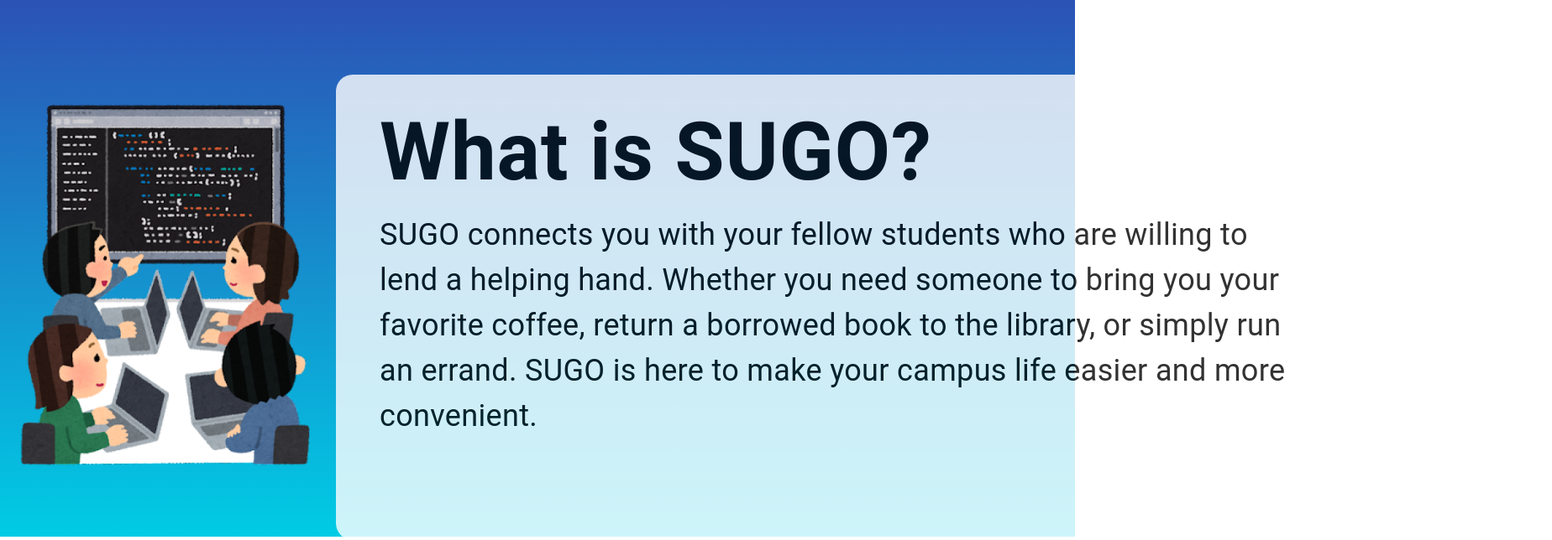
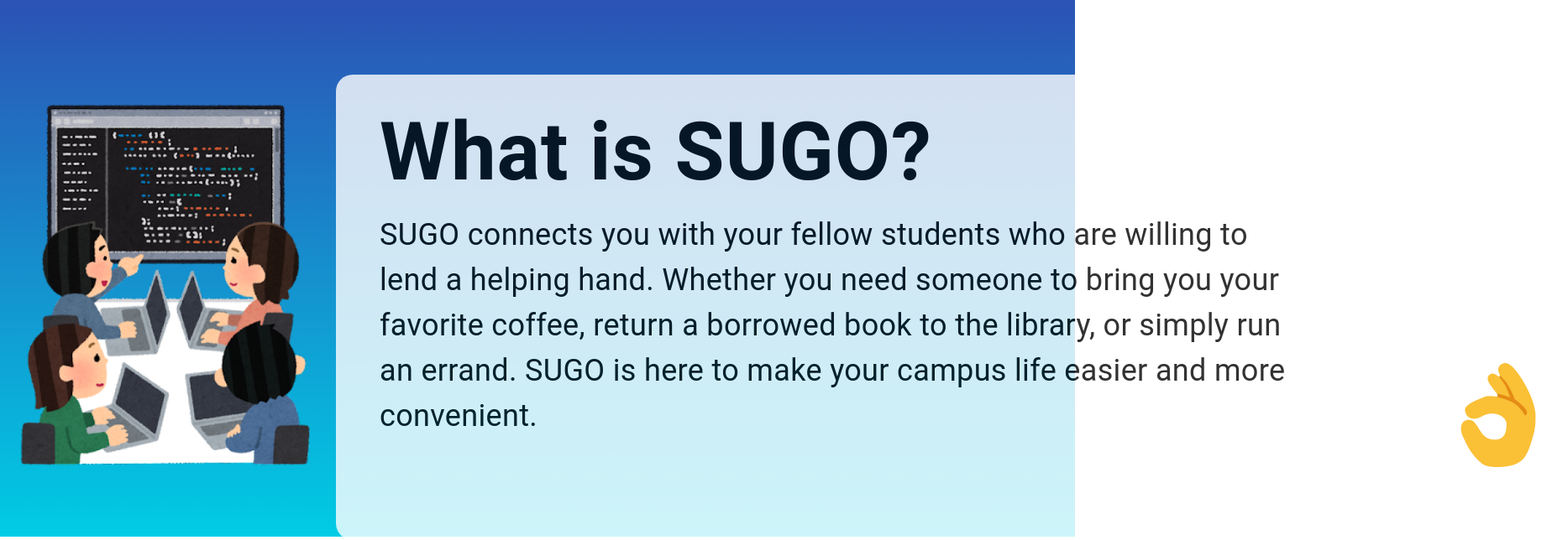
Before and after one commit to rosnuker/Sugo-Frontend, a React (Vite) app: page /about in a window 1280 px wide. Shown: the part 169-813 px from the top of the page at 84% size, 1848 px wide, since content can reach past the window. Built offline with nearby package versions, Linux system fonts and the light colour scheme.

Commit message:
Update About.jsx

```diff
--- a/src/Pages/About.jsx
+++ b/src/Pages/About.jsx
@@ -8,6 +8,7 @@ export default function About() {
         <Grid item xs={12} sm={6}>
           <Box sx={{ display: 'flex', justifyContent: 'center' }}>
             <img src="computer_mob_programming.png" alt="SUGO Image" style={{ maxWidth: '450px', maxHeight: '450px', borderRadius: '5px', marginTop: 150, marginLeft:-250 }} />
+            <img src="aight.png" alt="OK" style={{ maxWidth: '450px', maxHeight: '450px', borderRadius: '5px', position: 'absolute', top: '600px', left: '1720px', zIndex:1 }} />
           </Box>
         </Grid>
 
```
